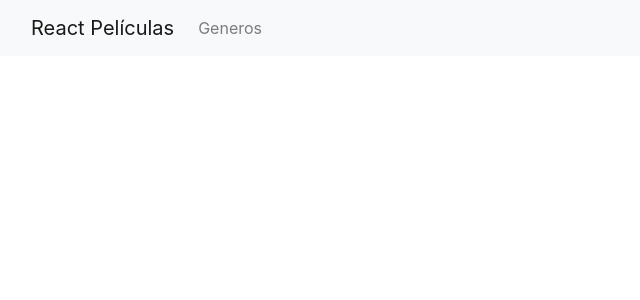
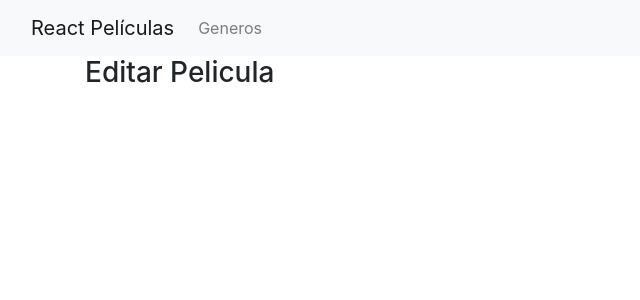
Before and after one commit to LuisEmmanuelAguilar/react-peliculas, a React (Create React App) app: page /peliculas/crear in a window 1280 px wide. Shown: the top 300 px of the page, without its empty margins (0-640 px from the left). Built offline with nearby package versions, Linux system fonts and the light colour scheme.

Commit message:
Creating Movies pages and routes

```diff
--- /dev/null
+++ b/src/peliculas/CrearPelicula.tsx
@@ -0,0 +1,5 @@
+export default function CrearPelicula() {
+    return (
+        <h3>Editar Pelicula</h3>
+    )
+}
--- /dev/null
+++ b/src/peliculas/EditarPelicula.tsx
@@ -0,0 +1,5 @@
+export default function EditarPelicula() {
+    return (
+        <h3>Editar Pelicula</h3>
+    )
+}
--- /dev/null
+++ b/src/peliculas/FiltrarPeliculas.tsx
@@ -0,0 +1,7 @@
+export default function FiltrarPeliculas(){
+    return (
+        <>
+        <h3>Filtrar Peliculas</h3>
+        </>
+    )
+}
--- a/src/route-config.ts
+++ b/src/route-config.ts
@@ -8,6 +8,9 @@ import CrearGenero from "./generos/CrearGenero";
 import EditarGenero from "./generos/EditarGeenero";
 import IndiceGeneros from "./generos/IndiceGeneros";
 import LandingPage from "./LandingPage";
+import CrearPelicula from './peliculas/CrearPelicula';
+import EditarPelicula from "./peliculas/EditarPelicula";
+import FiltrarPeliculas from "./peliculas/FiltrarPeliculas";
 
 const rutas = [
     { path: "/generos", componente: IndiceGeneros, exact: true },
@@ -19,6 +22,9 @@ const rutas = [
     { path: "/cines", componente: IndiceCines, exact: true },
     { path: "/cines/crear", componente: CrearCine, exact: true },
     { path: "/cines/editar", componente: EditarCine, exact: true },
+    { path: "/peliculas/crear", componente: CrearPelicula, exact: true },
+    { path: "/peliculas/editar", componente: EditarPelicula, exact: true },
+    { path: "/peliculas/filtrar", componente: FiltrarPeliculas, exact: true },
     { path: "/", componente: LandingPage, exact: true }];
 
 export default rutas;
```
